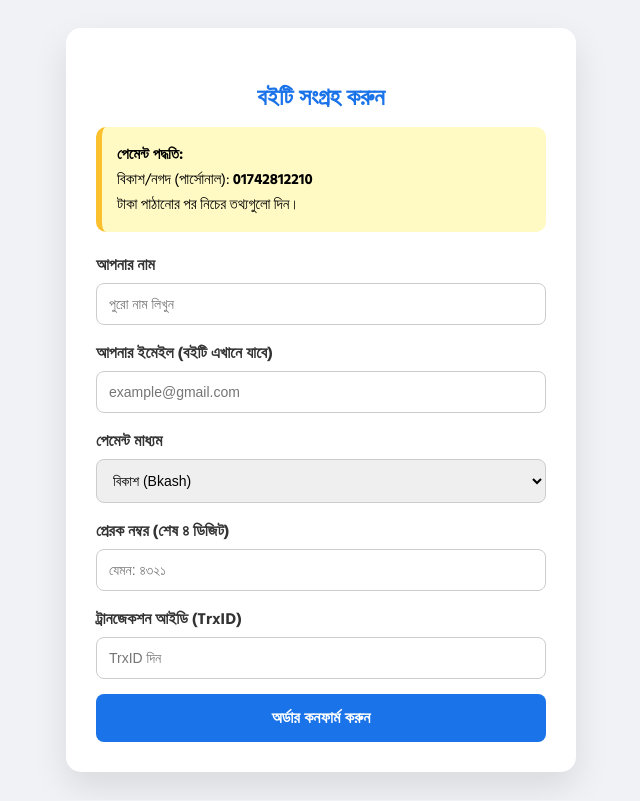
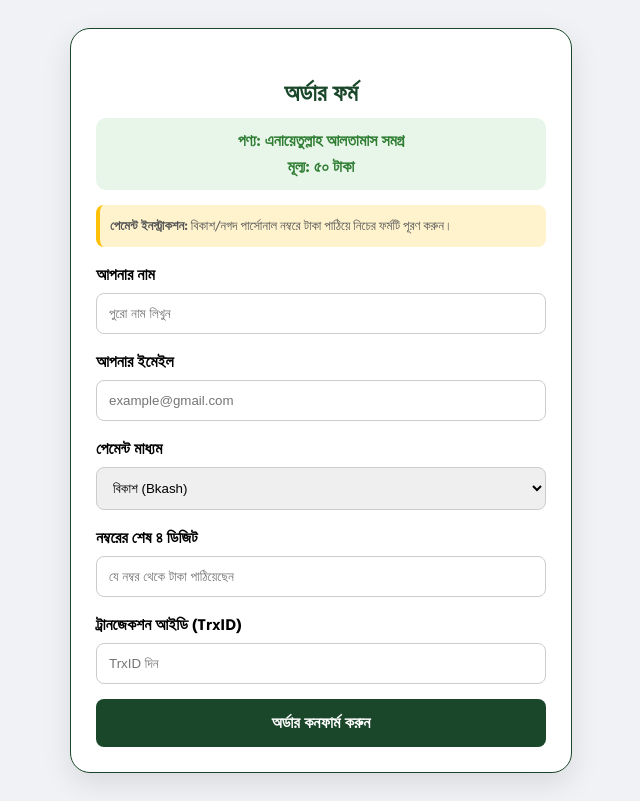
Before and after one commit to maktaba-johir/my-book-store, a plain HTML site: page index.html in a window 1280 px wide. Shown: the whole page, without its empty margins (319-959 px from the left). Drawn offline with Linux system fonts and the light colour scheme.

Commit message:
Update index.html

```diff
--- a/index.html
+++ b/index.html
@@ -3,50 +3,58 @@
 <head>
     <meta charset="UTF-8">
     <meta name="viewport" content="width=device-width, initial-scale=1.0">
-    <title>বই অর্ডার ফর্ম</title>
+    <title>অর্ডার কনফার্ম করুন - রাহবার শপ</title>
     <link href="https://fonts.googleapis.com/css2?family=Hind+Siliguri:wght@400;700&display=swap" rel="stylesheet">
     <style>
-        body { font-family: 'Hind Siliguri', sans-serif; background-color: #f0f2f5; display: flex; justify-content: center; padding: 20px; direction: ltr; }
-        .order-container { background: white; padding: 30px; border-radius: 15px; box-shadow: 0 15px 35px rgba(0,0,0,0.1); max-width: 450px; width: 100%; }
-        h2 { color: #1a73e8; text-align: center; margin-bottom: 10px; }
-        .payment-box { background: #fff9c4; padding: 15px; border-radius: 10px; font-size: 15px; margin-bottom: 20px; border-left: 6px solid #fbc02d; }
-        label { display: block; margin-bottom: 5px; font-weight: bold; color: #333; }
-        input, select { width: 100%; padding: 12px; margin-bottom: 15px; border: 1px solid #ccc; border-radius: 8px; box-sizing: border-box; font-size: 14px; }
-        button { width: 100%; padding: 15px; background-color: #1a73e8; color: white; border: none; border-radius: 8px; cursor: pointer; font-size: 16px; font-weight: bold; transition: 0.3s; }
-        button:hover { background-color: #1557b0; }
-        #msg { text-align: center; padding: 10px; margin-top: 10px; border-radius: 5px; display: none; }
-        .success { background-color: #d4edda; color: #155724; }
+        body { font-family: 'Hind Siliguri', sans-serif; background-color: #f0f2f5; display: flex; justify-content: center; padding: 20px; }
+        .order-container { background: white; padding: 25px; border-radius: 20px; box-shadow: 0 10px 30px rgba(0,0,0,0.1); max-width: 450px; width: 100%; border: 1px solid #1a472a; }
+        h2 { color: #1a472a; text-align: center; margin-bottom: 5px; }
+        .item-card { background: #e8f5e9; padding: 10px; border-radius: 10px; text-align: center; margin-bottom: 15px; font-weight: bold; color: #2e7d32; }
+        label { display: block; margin-bottom: 5px; font-weight: bold; }
+        input, select { width: 100%; padding: 12px; margin-bottom: 15px; border: 1px solid #ccc; border-radius: 8px; box-sizing: border-box; }
+        button { width: 100%; padding: 15px; background: #1a472a; color: white; border: none; border-radius: 8px; cursor: pointer; font-size: 16px; font-weight: bold; transition: 0.3s; }
+        button:hover { background: #000; }
+        button:disabled { background: #ccc; cursor: not-allowed; }
+        #msg { display: none; text-align: center; padding: 15px; margin-top: 10px; border-radius: 5px; font-weight: bold; line-height: 1.6; }
+        .success { background: #d4edda; color: #155724; border: 1px solid #c3e6cb; }
+        .payment-notice { font-size: 13px; color: #555; background: #fff3cd; padding: 10px; border-radius: 8px; margin-bottom: 15px; border-left: 4px solid #ffc107; }
     </style>
 </head>
 <body>
 
 <div class="order-container">
-    <h2>বইটি সংগ্রহ করুন</h2>
+    <h2>অর্ডার ফর্ম</h2>
 
-    <div class="payment-box">
-        <strong>পেমেন্ট পদ্ধতি:</strong><br>
-        বিকাশ/নগদ (পার্সোনাল): <b>01742812210</b><br>
-        টাকা পাঠানোর পর নিচের তথ্যগুলো দিন।
+    <div class="item-card">
+        পণ্য: <span id="prod-name">লোডিং...</span><br>
+        মূল্য: <span id="prod-price">৫০</span> টাকা
+    </div>
+
+    <div class="payment-notice">
+        <b>পেমেন্ট ইনস্ট্রাকশন:</b> বিকাশ/নগদ পার্সোনাল নম্বরে টাকা পাঠিয়ে নিচের ফর্মটি পূরণ করুন।
     </div>
 
     <form id="submit-to-google-sheet">
+        <input type="hidden" name="Product_Name" id="hidden-product">
+        <input type="hidden" name="Status" value="Pending">
+
         <label>আপনার নাম</label>
-        <input type="text" name="name" placeholder="পুরো নাম লিখুন" required>
+        <input type="text" name="Name" placeholder="পুরো নাম লিখুন" required>
 
-        <label>আপনার ইমেইল (বইটি এখানে যাবে)</label>
-        <input type="email" name="email" placeholder="example@gmail.com" required>
+        <label>আপনার ইমেইল</label>
+        <input type="email" name="Email" placeholder="example@gmail.com" required>
 
         <label>পেমেন্ট মাধ্যম</label>
-        <select name="method">
+        <select name="Payment_Method">
             <option value="Bkash">বিকাশ (Bkash)</option>
             <option value="Nagad">নগদ (Nagad)</option>
         </select>
 
-        <label>প্রেরক নম্বর (শেষ ৪ ডিজিট)</label>
-        <input type="text" name="last4" placeholder="যেমন: ৪৩২১" required>
+        <label>নম্বরের শেষ ৪ ডিজিট</label>
+        <input type="text" name="Last_4_Digits" placeholder="যে নম্বর থেকে টাকা পাঠিয়েছেন" maxlength="4" required>
 
         <label>ট্রানজেকশন আইডি (TrxID)</label>
-        <input type="text" name="trxid" placeholder="TrxID দিন" required>
+        <input type="text" name="TrxID" placeholder="TrxID দিন" required>
 
         <button type="submit" id="submitBtn">অর্ডার কনফার্ম করুন</button>
     </form>
@@ -55,7 +63,21 @@
 </div>
 
 <script>
-    const scriptURL = 'https://script.google.com/macros/s/AKfycbzwzoVZ-bIhWnEIF9lGFSEETR67wvWsSNr6QGxkdJJ24X8joTXHyxV5z77K2jKg7aOA/exec';
+    // URL থেকে তথ্য নেওয়া
+    const urlParams = new URLSearchParams(window.location.search);
+    const type = urlParams.get('type');
+
+    let itemName = "এনায়েতুল্লাহ আলতামাস সমগ্র";
+    if (type === 'nasim') {
+        itemName = "নাসিম হিজাজী সমগ্র";
+    }
+
+    document.getElementById('prod-name').innerText = itemName;
+    document.getElementById('hidden-product').value = itemName;
+
+    // আপনার নতুন আপডেট করা লিং
+    const scriptURL = 'https://script.google.com/macros/s/AKfycbxRdGkt855_9Z06yq4nHBSJTntskJG3_u2jj_4OVxQ0O7boO5-qARjxk7imAmGxJMPN/exec';
+
     const form = document.getElementById('submit-to-google-sheet');
     const msg = document.getElementById('msg');
     const btn = document.getElementById('submitBtn');
@@ -63,25 +85,22 @@
     form.addEventListener('submit', e => {
       e.preventDefault();
       btn.disabled = true;
-      btn.innerText = "অপেক্ষা করুন...";
+      btn.innerText = "অর্ডার প্রসেসিং হচ্ছে...";
 
       fetch(scriptURL, { method: 'POST', body: new FormData(form)})
         .then(response => {
             msg.style.display = "block";
-            msg.classList.add("success");
-            msg.innerHTML = "ধন্যবাদ! আপনার তথ্য জমা হয়েছে। দ্রুতই ইমেইল পাবেন। (রাত ১০:৩০মি. এর মাঝে পণ্য না পেলে কল করুন।)";
-            btn.disabled = false;
-            btn.innerText = "অর্ডার কনফার্ম করুন";
+            msg.className = "success";
+            msg.innerHTML = "আলহামদুলিল্লাহ! অর্ডার সফল হয়েছে। <br> আমরা দ্রুত আপনার ইমেইল চেক করে ফাইল পাঠিয়ে দেব ইনশাআল্লাহ।";
+            btn.style.display = "none";
             form.reset();
         })
         .catch(error => {
-            console.error('Error!', error.message);
             btn.disabled = false;
-            btn.innerText = "অর্ডার কনফার্ম করুন";
+            btn.innerText = "আবার চেষ্টা করুন";
+            alert("দুঃখিত! তথ্য জমা দিতে সমস্যা হয়েছে।");
         });
     });
 </script>
-<script src="https://maktaba-johir.github.io/Rahbar/counter.js"></script>
 </body>
-
 </html>
```
